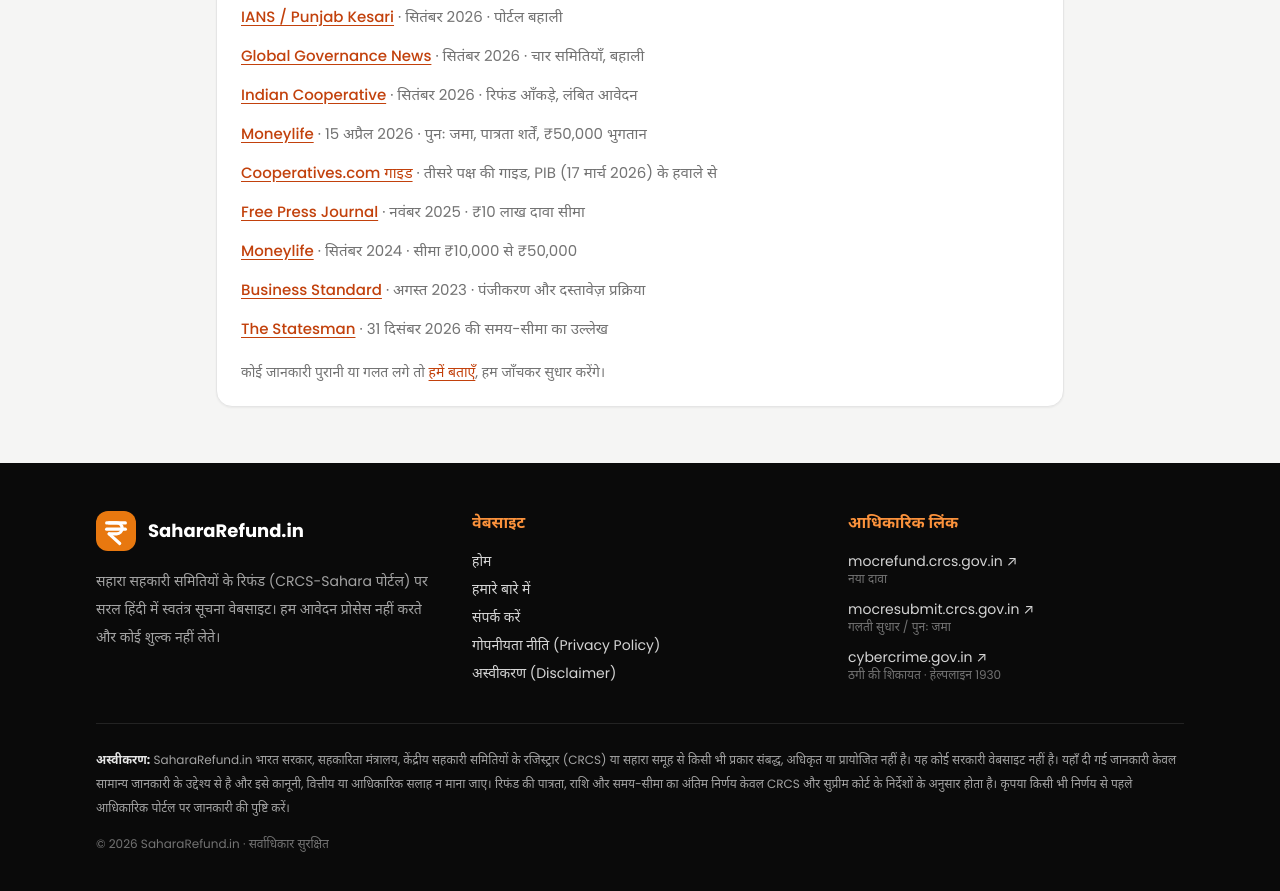
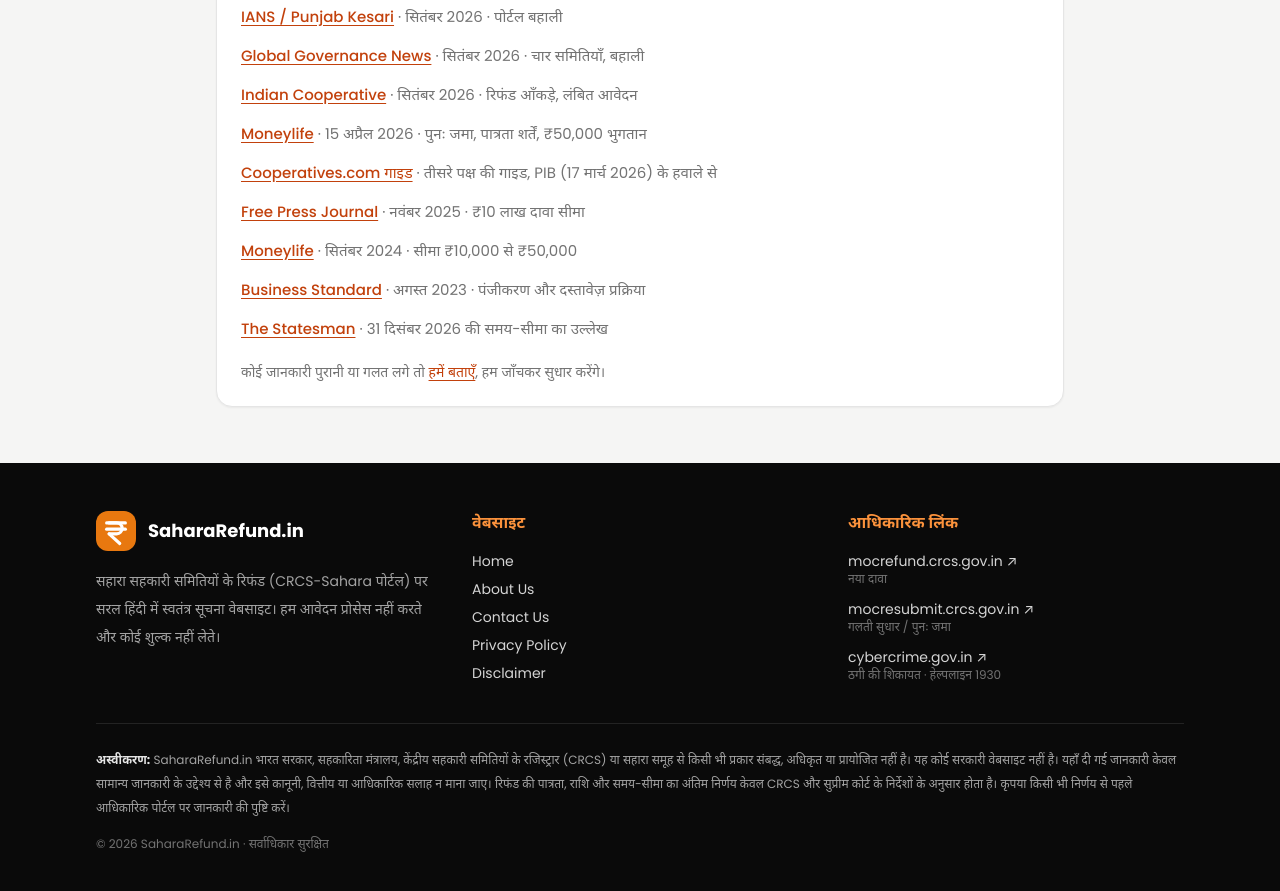
Before and after one commit to sahararefund/sahararefund, a Jekyll site: the page built from index.html, in a window 1280 px wide and 900 px high, scrolled down 6902 px. Shown: the top 891 px of the window. Built offline with Jekyll 4.4.1, drawn with Linux system fonts in a browser that asks for light colours.

Commit message:
Update footer.html

```diff
--- a/_includes/footer.html
+++ b/_includes/footer.html
@@ -12,11 +12,11 @@
       <div>
         <h3 class="text-base font-semibold text-orange-400">वेबसाइट</h3>
         <ul class="mt-4 space-y-2 text-sm">
-          <li><a class="hover:text-white hover:underline" href="/">होम</a></li>
-          <li><a class="hover:text-white hover:underline" href="/about.html">हमारे बारे में</a></li>
-          <li><a class="hover:text-white hover:underline" href="/contact.html">संपर्क करें</a></li>
-          <li><a class="hover:text-white hover:underline" href="/privacy-policy.html">गोपनीयता नीति (Privacy Policy)</a></li>
-          <li><a class="hover:text-white hover:underline" href="/disclaimer.html">अस्वीकरण (Disclaimer)</a></li>
+          <li><a class="hover:text-white hover:underline" href="/">Home</a></li>
+          <li><a class="hover:text-white hover:underline" href="/about.html">About Us</a></li>
+          <li><a class="hover:text-white hover:underline" href="/contact.html">Contact Us</a></li>
+          <li><a class="hover:text-white hover:underline" href="/privacy-policy.html">Privacy Policy</a></li>
+          <li><a class="hover:text-white hover:underline" href="/disclaimer.html">Disclaimer</a></li>
         </ul>
       </div>
 
```
